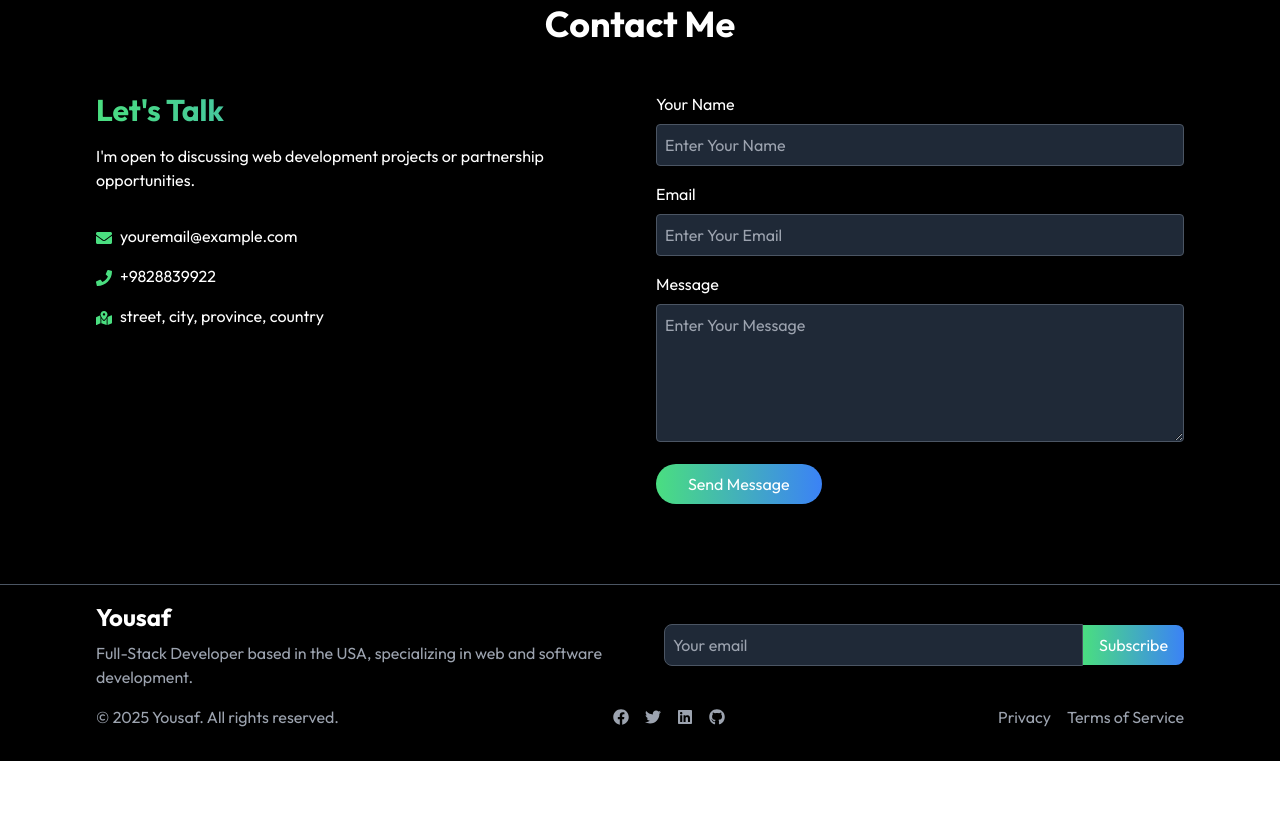
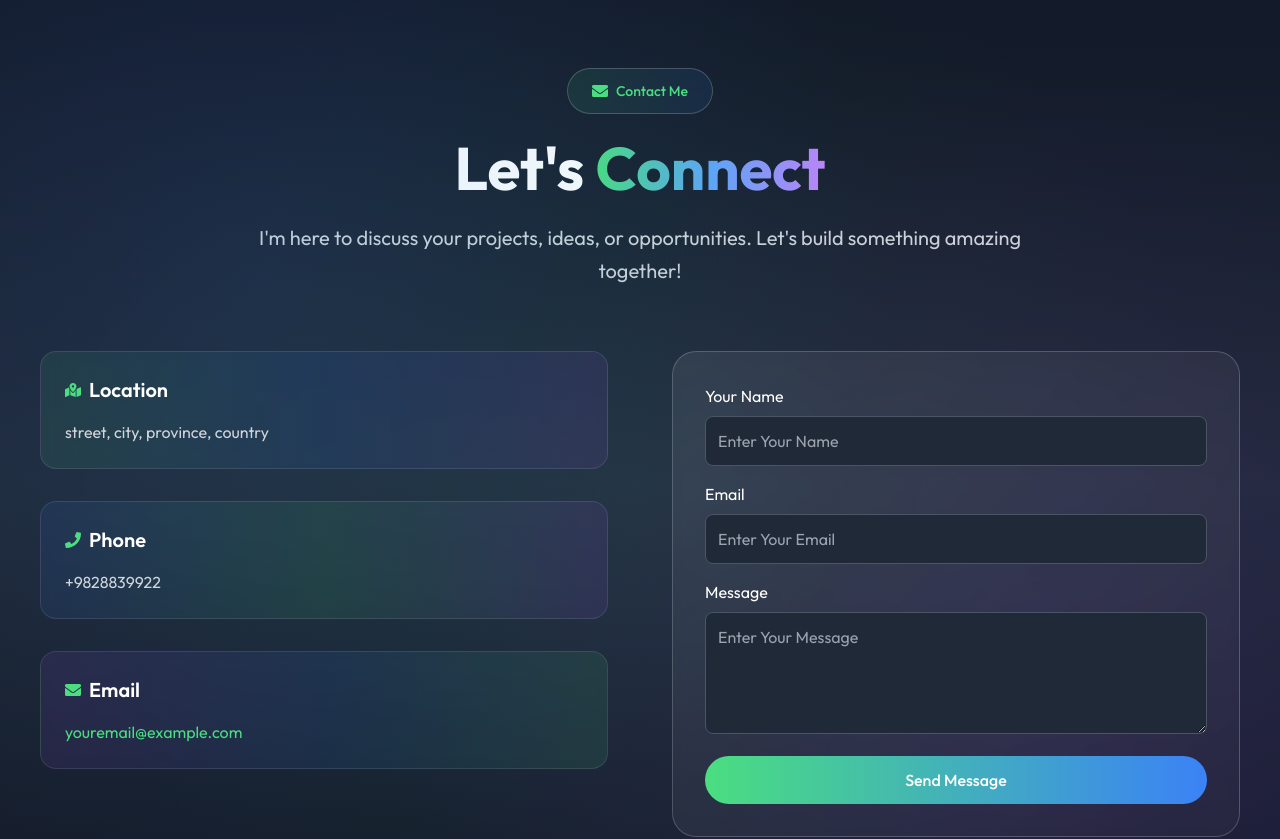
Before and after one commit to LlaryBett/My-Portfolio, a React (Vite) app: page / in a window 1280 px wide. Shown: the part 6600-7439 px from the top of the page. Before the commit the page ends 7361 px from the top, so only its background shows below. Built offline with nearby package versions, Linux system fonts and the light colour scheme.

Commit message:
Refactor Contact component layout and styles for improved design and responsiveness

```diff
--- a/src/components/Contact.jsx
+++ b/src/components/Contact.jsx
@@ -56,126 +56,127 @@ const Contact = () => {
   }
 
   return (
+    <section
+      id="contact"
+      className="
+        scroll-mt-[70px]  // Added scroll margin to account for fixed navbar
+        py-20 lg:py-28    // Increased top padding to match About page
+        bg-gradient-to-b from-gray-900 via-gray-800 to-gray-900
+        relative overflow-hidden
+      "
+    >
+      {/* Backgrounds */}
+      <div className="absolute inset-0 bg-[radial-gradient(circle_at_20%_30%,rgba(59,130,246,0.12),transparent_50%)]" />
+      <div className="absolute inset-0 bg-[radial-gradient(circle_at_80%_70%,rgba(147,51,234,0.12),transparent_50%)]" />
+      <div className="absolute inset-0 bg-[radial-gradient(circle_at_50%_50%,rgba(34,197,94,0.06),transparent_70%)]" />
+
+      <div className="max-w-7xl mx-auto px-6 sm:px-8 lg:px-10">  {/* Matched About page padding */}
         <motion.div
-      className="bg-black text-white py-12"
-      id="contact"
+          variants={containerVariants}
           initial="hidden"
           whileInView="visible"
-      viewport={{ once: true, margin: "-100px" }}
-      variants={containerVariants}
-    ><div className="container mx-auto px-4 sm:px-6 md:px-16 lg:px-24 pb-0">
+          viewport={{ once: true, margin: "-100px" }}  // Matched About page margin
+        >
+          {/* Section Header - Adjusted spacing to match About page */}
+          <motion.div variants={itemVariants} className="text-center mb-16">
+            <motion.div
+              className="inline-flex items-center px-6 py-3 bg-gradient-to-r from-green-400/10 to-blue-500/10 backdrop-blur-sm border border-white/20 rounded-full text-green-400 text-sm font-medium mb-6"
+              whileHover={{ scale: 1.05, borderColor: "rgba(255,255,255,0.3)" }}
+            >
+              <FaEnvelope className="mr-2" size={16} />
+              Contact Me
+            </motion.div>
+            <h2 className="text-4xl sm:text-5xl lg:text-6xl font-bold text-white mb-6 leading-tight">
+              Let&apos;s{' '}
+              <span className="bg-gradient-to-r from-green-400 via-blue-400 to-purple-400 bg-clip-text text-transparent">
+                Connect
+              </span>
+            </h2>
+            <p className="text-xl text-gray-300 max-w-3xl mx-auto leading-relaxed">
+              I&apos;m here to discuss your projects, ideas, or opportunities. Let&apos;s build something amazing together!
+            </p>
+          </motion.div>
 
-        {/* Add padding-bottom (pb-6) to separate content from the border */}
-        <motion.h2
-          className="text-2xl sm:text-3xl md:text-4xl font-bold text-center mb-12"
-          variants={itemVariants}
+          {/* Main Grid */}
+          <div className="grid gap-8 sm:gap-12 lg:grid-cols-2 lg:gap-16 items-start mb-16">
+            {/* Left - Contact Info */}
+            <motion.div variants={itemVariants} className="space-y-6 sm:space-y-8">
+              {/* Location */}
+              <motion.div
+                className="p-6 rounded-2xl bg-gradient-to-r from-green-400/10 via-blue-500/10 to-purple-500/10 border border-white/10 backdrop-blur-sm"
+                whileHover={{ scale: 1.02, borderColor: "rgba(255,255,255,0.2)" }}
+                transition={{ duration: 0.3 }}
               >
-          Contact Me
-        </motion.h2>
+                <h4 className="text-xl font-semibold text-white mb-4 flex items-center">
+                  <FaMapMarkedAlt className="mr-2 text-green-400" size={16} />
+                  Location
+                </h4>
+                <p className="text-gray-300 text-base">
+                  street, city, province, country
+                </p>
+              </motion.div>
 
-        <div className="flex flex-col md:flex-row md:items-start gap-8">
-          {/* Left Column - Contact Info */}
+              {/* Phone */}
               <motion.div
-            className="flex-1"
-            variants={containerVariants}
+                className="p-6 rounded-2xl bg-gradient-to-r from-blue-500/10 via-green-400/10 to-purple-500/10 border border-white/10 backdrop-blur-sm"
+                whileHover={{ scale: 1.02, borderColor: "rgba(255,255,255,0.2)" }}
               >
-            <motion.h3
-              className='text-2xl sm:text-3xl font-bold text-transparent bg-clip-text bg-gradient-to-r
-              from-green-400 to-blue-500 mb-4'
-              variants={itemVariants}
+                <h4 className="text-xl font-semibold text-white mb-4 flex items-center">
+                  <FaPhone className="mr-2 text-green-400" size={16} />
+                  Phone
+                </h4>
+                <p className="text-gray-300 text-base">
+                  +9828839922
+                </p>
+              </motion.div>
+
+              {/* Email */}
+              <motion.div
+                className="p-6 rounded-2xl bg-gradient-to-r from-purple-500/10 via-blue-500/10 to-green-400/10 border border-white/10 backdrop-blur-sm"
+                whileHover={{ scale: 1.02, borderColor: "rgba(255,255,255,0.2)" }}
               >
-              Let&apos;s Talk
-            </motion.h3>
-
-            <motion.p
-              variants={itemVariants}
-            >
-              I&apos;m open to discussing web development projects or partnership opportunities.
-            </motion.p>
-
-            <motion.div
-              className='mb-4 mt-8'
-              variants={itemVariants}
-            >
-              <FaEnvelope className='inline-block text-green-400 mr-2'></FaEnvelope>
-              <a
-                href="mailto:youremail@example.com"
-                className='hover:underline'
-              >
+                <h4 className="text-xl font-semibold text-white mb-4 flex items-center">
+                  <FaEnvelope className="mr-2 text-green-400" size={16} />
+                  Email
+                </h4>
+                <p className="text-gray-300 text-base">
+                  <a href="mailto:youremail@example.com" className="hover:underline text-green-400">
                     youremail@example.com
                   </a>
-            </motion.div>
-
-            <motion.div
-              className='mb-4'
-              variants={itemVariants}
-            >
-              <FaPhone className='inline-block text-green-400 mr-2'></FaPhone>
-              <span>+9828839922</span>
-            </motion.div>
-
-            <motion.div
-              className='mb-4'
-              variants={itemVariants}
-            >
-              <FaMapMarkedAlt className='inline-block text-green-400 mr-2'></FaMapMarkedAlt>
-              <span className="break-words">street, city, province, country</span>
+                </p>
               </motion.div>
             </motion.div>
 
-          {/* Right Column - Form */}
-          <motion.div
-            className='flex-1 w-full'
-            variants={containerVariants}
-          >
-            <motion.form
-              className='space-y-4'
-              variants={containerVariants}
-            >
+            {/* Right - Form */}
+            <motion.div variants={itemVariants} className="relative">
+              <div className="bg-gradient-to-br from-white/[0.08] to-white/[0.03] backdrop-blur-sm border border-white/20 rounded-3xl p-8">
+                <motion.form className="space-y-4">
                   <motion.div variants={formItemVariants}>
-                <label htmlFor="name" className='block mb-2'>Your Name</label>
-                <motion.input
+                    <label className="block mb-2 text-white text-sm sm:text-base">Your Name</label>
+                    <input
                       type="text"
-                  className='w-full p-2 rounded bg-gray-800 border border-gray-600 focus:outline-none
-                  focus:border-green-400'
-                  placeholder='Enter Your Name'
-                  whileFocus={{
-                    scale: 1.02,
-                    boxShadow: "0 0 0 2px rgba(74, 222, 128, 0.5)"
-                  }}
+                      className="w-full p-3 rounded-lg bg-gray-800 border border-gray-600 focus:border-green-400 text-base"
+                      placeholder="Enter Your Name"
                     />
                   </motion.div>
-
                   <motion.div variants={formItemVariants}>
-                <label htmlFor="email" className='block mb-2'>Email</label>
-                <motion.input
+                    <label className="block mb-2 text-white text-sm sm:text-base">Email</label>
+                    <input
                       type="email"
-                  className='w-full p-2 rounded bg-gray-800 border border-gray-600 focus:outline-none
-                  focus:border-green-400'
-                  placeholder='Enter Your Email'
-                  whileFocus={{
-                    scale: 1.02,
-                    boxShadow: "0 0 0 2px rgba(74, 222, 128, 0.5)"
-                  }}
+                      className="w-full p-3 rounded-lg bg-gray-800 border border-gray-600 focus:border-green-400 text-base"
+                      placeholder="Enter Your Email"
                     />
                   </motion.div>
-
                   <motion.div variants={formItemVariants}>
-                <label htmlFor="message" className='block mb-2'>Message</label>
-                <motion.textarea
-                  className='w-full p-2 rounded bg-gray-800 border border-gray-600 focus:outline-none
-                  focus:border-green-400'
-                  rows="5"
-                  placeholder='Enter Your Message'
-                  whileFocus={{
-                    scale: 1.02,
-                    boxShadow: "0 0 0 2px rgba(74, 222, 128, 0.5)"
-                  }}
+                    <label className="block mb-2 text-white text-sm sm:text-base">Message</label>
+                    <textarea
+                      rows="4"
+                      className="w-full p-3 rounded-lg bg-gray-800 border border-gray-600 focus:border-green-400 text-base"
+                      placeholder="Enter Your Message"
                     />
                   </motion.div>
-
                   <motion.button
-                className='bg-gradient-to-r from-green-400 to-blue-500 text-white w-full md:w-auto px-8 py-2 rounded-full'
+                    className="bg-gradient-to-r from-green-400 to-blue-500 text-white w-full px-8 py-3 rounded-full text-base font-medium mt-4"
                     whileHover="hover"
                     whileTap="tap"
                     variants={buttonVariants}
@@ -183,10 +184,12 @@ const Contact = () => {
                     Send Message
                   </motion.button>
                 </motion.form>
+              </div>
             </motion.div>
           </div>
+        </motion.div>
       </div>
-    </motion.div>
+    </section>
   )
 }
 
--- a/src/components/Footer.jsx
+++ b/src/components/Footer.jsx
@@ -1,10 +1,11 @@
-import React from "react";
+
 import { FaFacebook, FaGithub, FaLinkedin, FaTwitter } from "react-icons/fa";
 
 const Footer = () => {
   return (
-    <footer className="bg-black text-white py-8">
-  <div className="container mx-auto px-8 md:px-16 lg:px-24 border-t border-gray-600 pt-4">
+    <footer className="bg-black text-white py-8 border-t border-gray-600">
+
+      <div className="container mx-auto px-8 md:px-16 lg:px-24">
         <div className="flex flex-col md:flex-row md:space-x-12 items-center mb-4">
           <div className="flex-1 mb-4 md:mb-0">
             <h3 className="text-2xl font-bold mb-2">Yousaf</h3>
@@ -32,7 +33,10 @@ const Footer = () => {
           </div>
         </div>
 
-    <div className="flex flex-col md:flex-row justify-between items-center">
+        <div
+          className="border-t border-gray-600 pt-4 flex flex-col md:flex-row
+          justify-between items-center"
+        >
           <p className="text-gray-400">
             &copy; {new Date().getFullYear()} Yousaf. All rights reserved.
           </p>
@@ -61,7 +65,6 @@ const Footer = () => {
         </div>
       </div>
     </footer>
-
   );
 };
 
--- a/src/components/Projects.jsx
+++ b/src/components/Projects.jsx
@@ -1,4 +1,4 @@
-import React from "react";
+
 import employeeMSImage from "../assets/employee-ms.png";
 import bookMSImage from "../assets/admin-dashboard.png";
 
```
Lines whose indentation alone changed are shown as unchanged.
